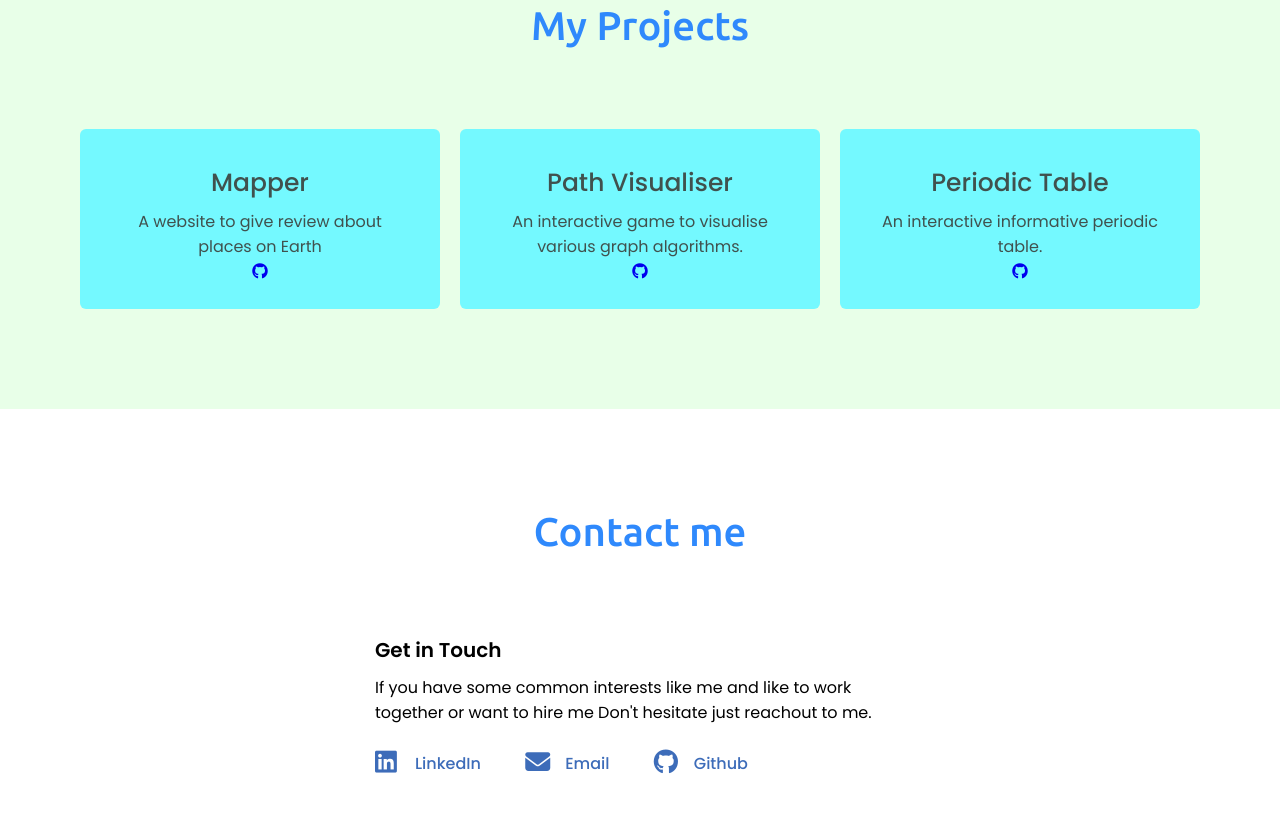
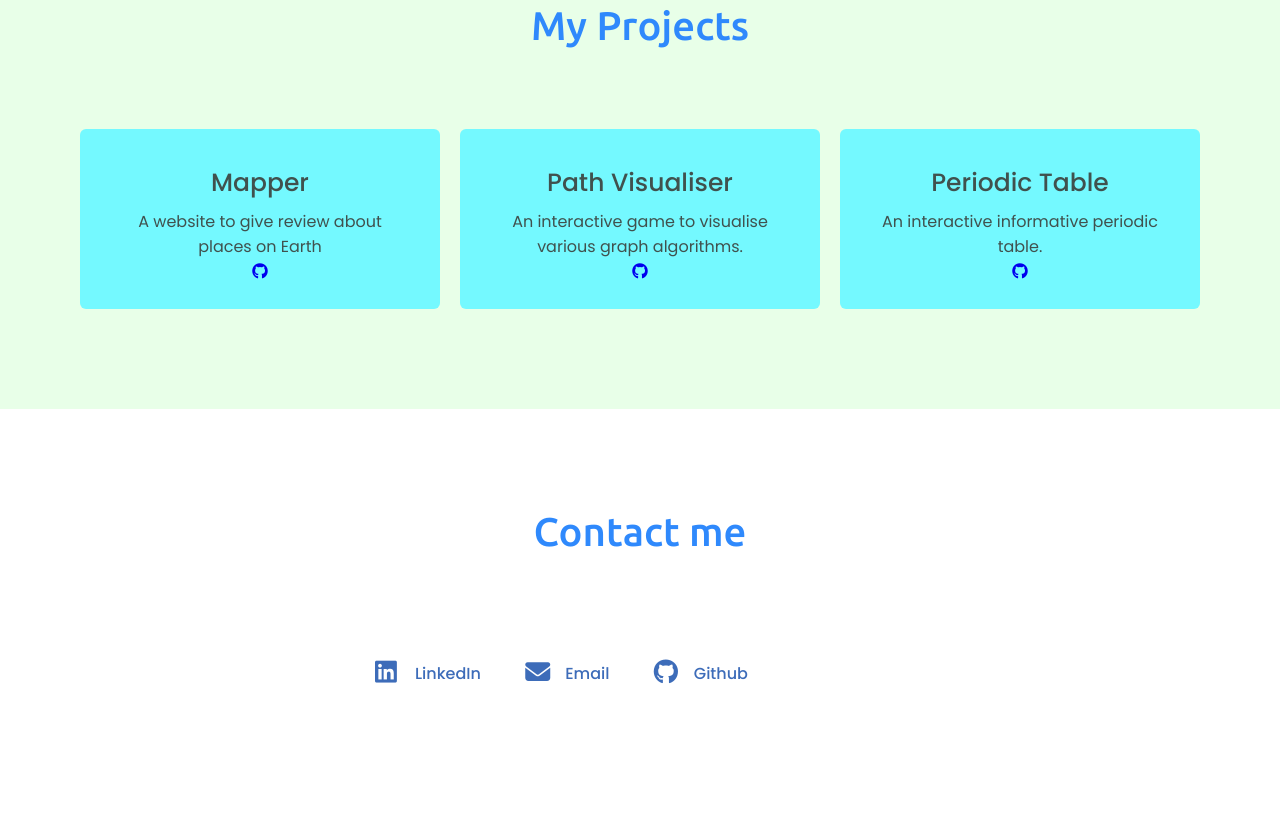
Before and after one commit to SushantAA/My-Portfolio, a plain HTML site: page index.html in a window 1280 px wide. Shown: the part 2759-3585 px from the top of the page. Drawn offline with nearby package versions, Linux system fonts and the light colour scheme.

```diff
--- a/index.html
+++ b/index.html
@@ -191,11 +191,6 @@
             <h2 class="title">Contact me</h2>
             <div class="contact-content">
                 <div class="column">
-                    <div class="text">Get in Touch</div>
-                    <p>
-                        If you have some common interests like me and like to work together or want to hire me Don't
-                        hesitate just reachout to me.
-                    </p>
                     <br>
                     <div class="icons">
                         <div class="row">
```
